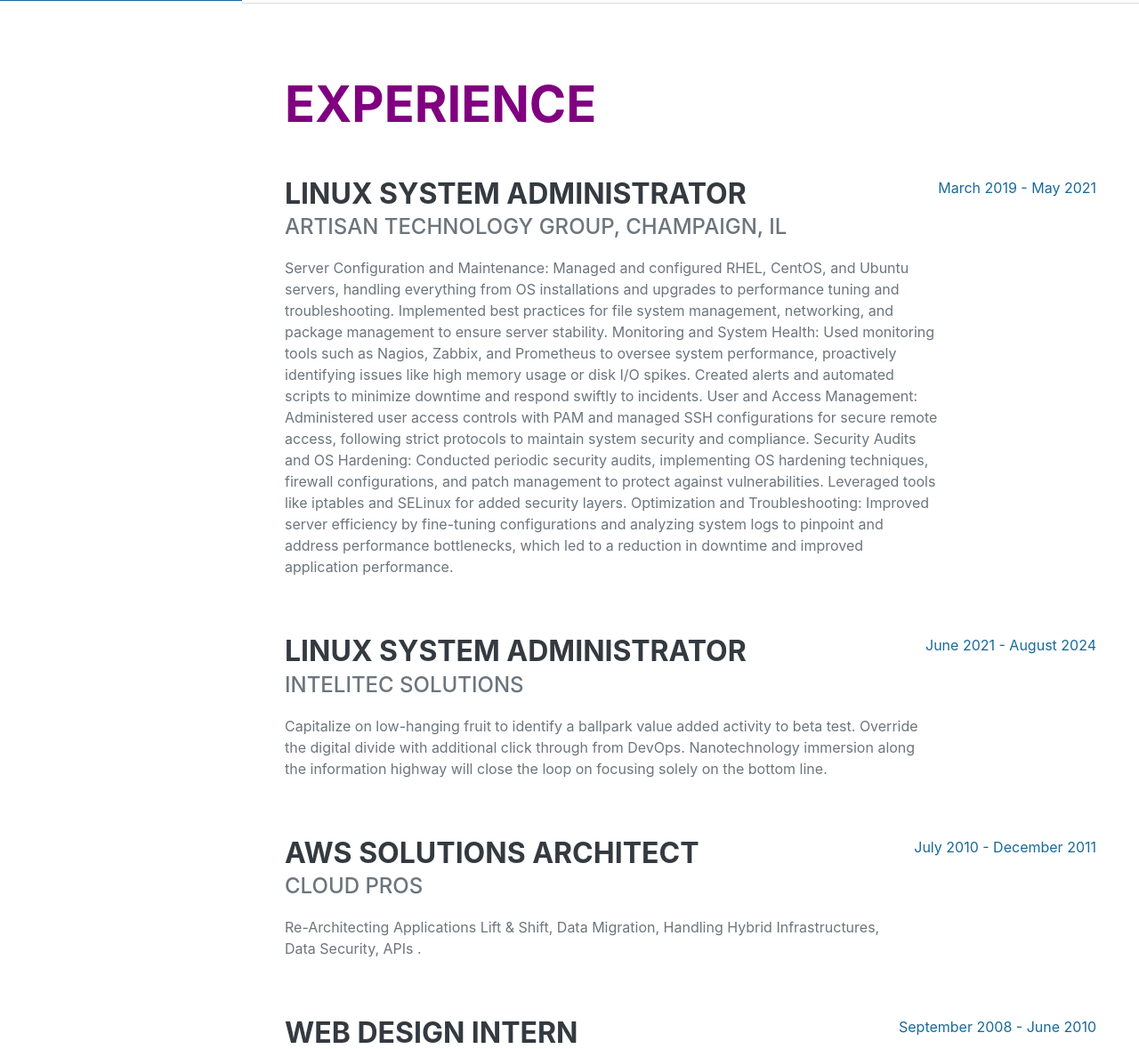
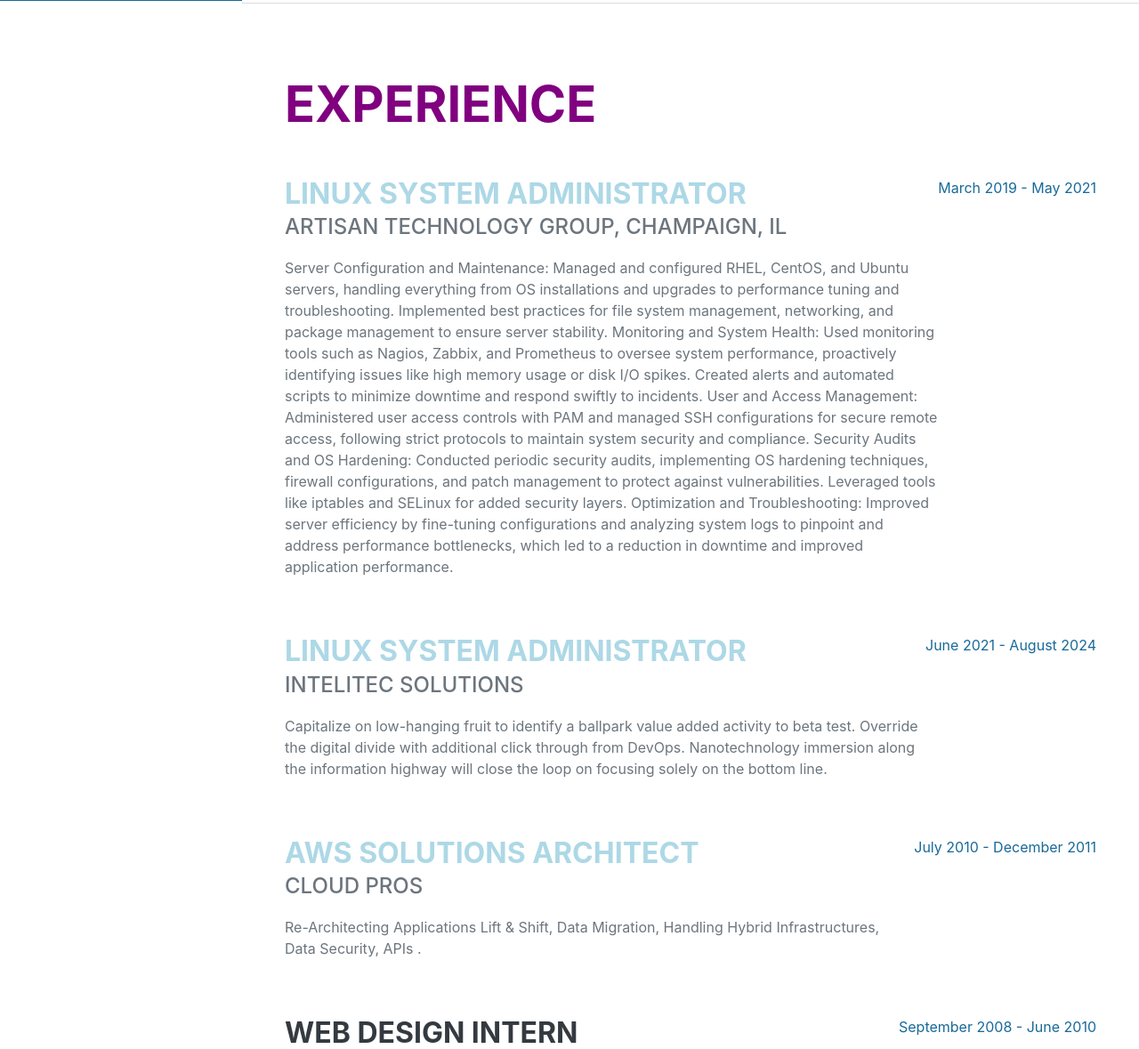
Before and after one commit to mkhnoori/my-resume, a Django app: page / in a window 1280 px wide. Shown: the part 799-1978 px from the top of the page at 89% size. Run offline with Django 5.2, Linux system fonts and the light colour scheme; some libraries are stand-ins or nearby versions; some web fonts are replaced.

Commit message:
html update

```diff
--- a/website/templates/home.html
+++ b/website/templates/home.html
@@ -65,7 +65,7 @@
                     <h2 class="mb-5" style="color: purple;">Experience</h2>
                     <div class="d-flex flex-column flex-md-row justify-content-between mb-5">
                         <div class="flex-grow-1">
-                            <h3 class="mb-0" style="lightblue;">Linux System Administrator</h3>
+                            <h3 class="mb-0" style="color: lightblue;">Linux System Administrator</h3>
                             <div class="subheading mb-3">Artisan Technology Group, Champaign, IL</div>
                             <p>Server Configuration and Maintenance: Managed and configured RHEL, CentOS, and Ubuntu servers, handling everything from OS installations and upgrades to performance tuning and troubleshooting. Implemented best practices for file system management, networking, and package management to ensure server stability.
 Monitoring and System Health: Used monitoring tools such as Nagios, Zabbix, and Prometheus to oversee system performance, proactively identifying issues like high memory usage or disk I/O spikes. Created alerts and automated scripts to minimize downtime and respond swiftly to incidents.
@@ -77,7 +77,7 @@
                     </div>
                     <div class="d-flex flex-column flex-md-row justify-content-between mb-5">
                         <div class="flex-grow-1">
-                            <h3 class="mb-0" style="lightblue;">Linux System Administrator</h3>
+                            <h3 class="mb-0" style="color: lightblue;">Linux System Administrator</h3>
                             <div class="subheading mb-3">Intelitec Solutions</div>
                             <p>Capitalize on low-hanging fruit to identify a ballpark value added activity to beta test. Override the digital divide with additional click through from DevOps. Nanotechnology immersion along the information highway will close the loop on focusing solely on the bottom line.</p>
                         </div>
@@ -85,7 +85,7 @@
                     </div>
                     <div class="d-flex flex-column flex-md-row justify-content-between mb-5">
                         <div class="flex-grow-1">
-                            <h3 class="mb-0" style="lightblue">Aws Solutions Architect</h3>
+                            <h3 class="mb-0" style="color: lightblue">Aws Solutions Architect</h3>
                             <div class="subheading mb-3">Cloud Pros</div>
                             <p>Re-Architecting Applications Lift & Shift, Data Migration, Handling Hybrid Infrastructures, Data Security, APIs    .</p>
                         </div>
```
